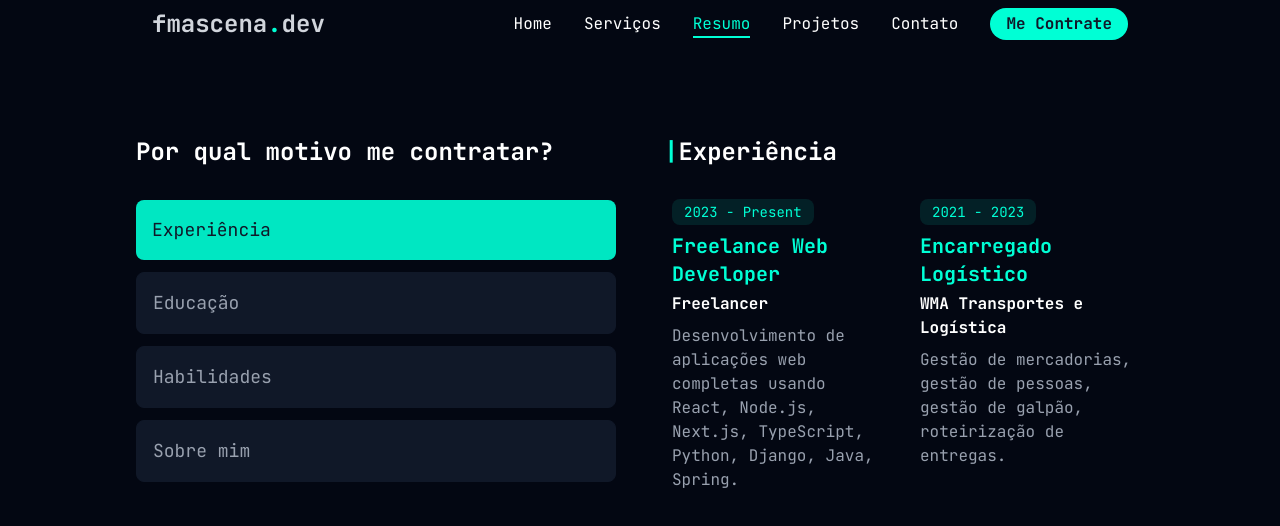
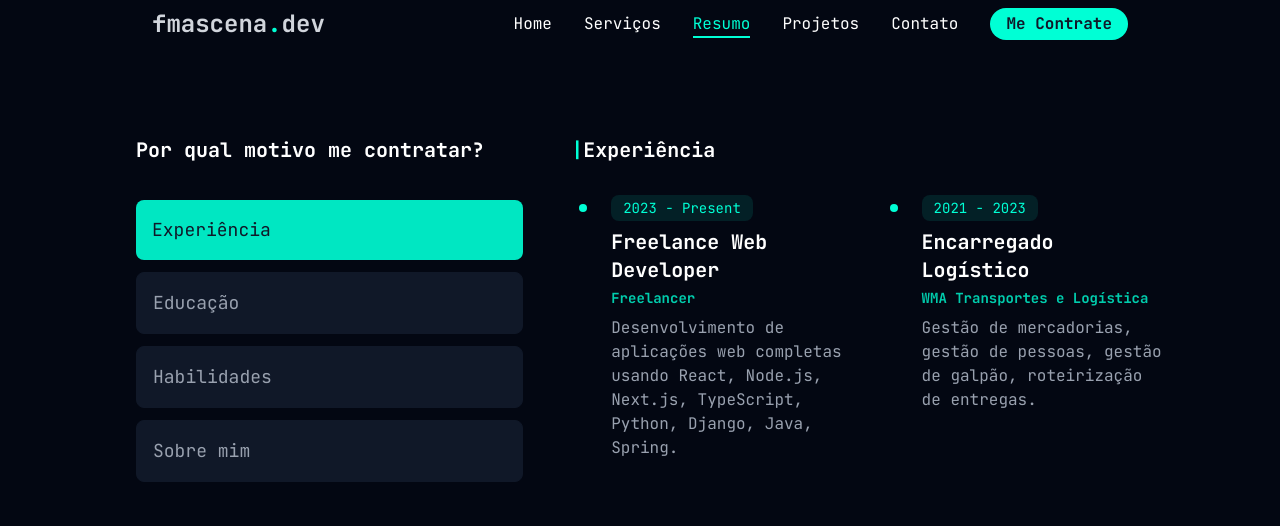
Before and after one commit to fmascena-dev/portfolio_next, a Next.js app: page /resume in a window 1280 px wide. Shown: the top 526 px of the page. Built offline with nearby package versions, Linux system fonts and the light colour scheme.

Commit message:
feat: finalizando Resumo

```diff
--- a/src/components/Resume.tsx
+++ b/src/components/Resume.tsx
@@ -1,7 +1,8 @@
 "use client";
 
-import { ExperienceTabs, resumeData } from "@/lib/constants";
+import { ExperienceTabs, resumeData, skillsData } from "@/lib/constants";
 import { AnimatePresence, motion } from "framer-motion";
+import Image from "next/image";
 import { useState } from "react";
 
 export default function Resume() {
@@ -17,28 +18,106 @@ export default function Resume() {
                 key={index}
                 initial={{ opacity: 0, y: 20 }}
                 animate={{ opacity: 1, y: 0 }}
-                className=""
+                className="relative pl-8 before:absolute before:left-0 before:top-2 before:w-2 before:h-2 before:bg-[#00ffd5] before:rounded-full"
               >
                 <span className="text-[#00ffd5] text-sm font-medium bg-[#00ffd5]/10 rounded-lg w-fit px-3 py-1">
                   {experience.period}
                 </span>
 
-                <h3 className="text-xl text-[#00ffd5] font-bold mt-2">
-                  {experience.title}
-                </h3>
+                <h3 className="text-xl font-bold mt-2">{experience.title}</h3>
 
-                <p className="mt-1 font-bold">{experience.company}</p>
+                <p className="mt-1 text-sm font-bold text-[#00ffd5]/80">
+                  {experience.company}
+                </p>
                 <p className="text-gray-400 mt-2">{experience.description}</p>
               </motion.div>
             ))}
           </div>
         );
+
       case "education":
-        return "education";
+        return (
+          <div className="grid md:grid-cols-2 gap-8 px-2">
+            {resumeData.education.map((education, index) => (
+              <motion.div
+                key={index}
+                initial={{ opacity: 0, y: 20 }}
+                animate={{ opacity: 1, y: 0 }}
+                transition={{ delay: 0.2 }}
+                className="relative pl-8 before:absolute before:left-0 before:top-2 before:w-2 before:h-2 before:bg-[#00ffd5] before:rounded-full"
+              >
+                <span className="text-[#00ffd5] text-sm font-medium bg-[#00ffd5]/10 rounded-lg w-fit px-3 py-1">
+                  {education.period}
+                </span>
+
+                <h3 className="text-xl font-bold mt-2">{education.title}</h3>
+
+                <p className="mt-1 text-sm font-bold text-[#00ffd5]/80">
+                  {education.institution}
+                </p>
+                <p className="text-gray-400 mt-2">{education.description}</p>
+              </motion.div>
+            ))}
+          </div>
+        );
       case "skills":
-        return "skills";
+        return (
+          <div className="grid grid-cols-1 sm:grid-cols-2 md:grid-cols-4 sm:gap-8 gap-4 mt-10 lg:mt-12">
+            {skillsData.map((skill, index) => (
+              <motion.div
+                key={index}
+                initial={{ opacity: 0, y: 20 }}
+                animate={{ opacity: 1, y: 0 }}
+                transition={{ delay: 0.2 }}
+                whileHover={{ y: -10 }}
+                className="group relative bg-[#00ffd5]/10 p-8 rounded-xl border border-[#00ffd5]/20 hover:border-[#00ffd5] transition-all duration-300"
+              >
+                <div className="flex flex-col items-center">
+                  <Image
+                    src={skill.icon}
+                    alt={skill.name}
+                    title={skill.name}
+                    width={96}
+                    height={96}
+                    className="w-full h-full object-contain"
+                  />
+                </div>
+                <div className="absolute bottom-0 left-0 bg-[#00ffd5]/50 transform scale-x-0 group-hover:scale-x-100 transition-transform duration-300 rounded-b-xl" />
+              </motion.div>
+            ))}
+          </div>
+        );
       case "about":
-        return "about";
+        return (
+          <motion.div
+            initial={{ opacity: 0, y: 20 }}
+            animate={{ opacity: 1, y: 0 }}
+            transition={{ delay: 0.2 }}
+            className="grid md:grid-cols-2 gap-8"
+          >
+            <div className="bg-[#00ffd5]/10 p-4 rounded-xl border border-[#00ffd5]/20 hover:border-[#00ffd5]">
+              <h3 className="text-xl font-bold mb-4">Sobre mim</h3>
+
+              <p className="text-[#00ffd5] text-sm">
+                {resumeData.about.description}
+              </p>
+            </div>
+
+            <div className="bg-[#00ffd5]/10 p-4 rounded-xl border border-[#00ffd5]/20 hover:border-[#00ffd5]">
+              <h3 className="text-xl font-bold mb-4">Interesses</h3>
+              <div className="flex flex-wrap gap-2">
+                {resumeData.about.interests.map((interest, index) => (
+                  <span
+                    key={index}
+                    className="px-3 py-1 bg-[#00ffd5]/10 text-[#00ffd5] rounded-full text-sm border border-[#00ffd5]/60"
+                  >
+                    {interest}
+                  </span>
+                ))}
+              </div>
+            </div>
+          </motion.div>
+        );
       default:
         return "";
     }
@@ -46,19 +125,19 @@ export default function Resume() {
 
   return (
     <section className="min-h-screen bg-gray-950 text-white pt-10">
-      <div className="max-w-5xl mx-auto px-2 py-12">
-        <div className="grid lg:grid-cols-2 gap-12">
+      <div className="max-w-5xl mx-auto px-2 py-12 ">
+        <div className="grid grid-cols-1 md:grid-cols-[40%_60%] lg:gap-8">
           {/* Sidebar */}
-          <div className="space-y-4">
+          <div className="space-y-3 mr-4">
             <motion.h2
               initial={{ opacity: 0, y: 20 }}
               animate={{ opacity: 1, y: 0 }}
-              className="text-2xl font-bold mb-8"
+              className="text-xl font-bold mb-9"
             >
               Por qual motivo me contratar?
             </motion.h2>
 
-            <div className="space-y-3">
+            <div className="space-y-3 mb-8">
               {ExperienceTabs.map((tab, index) => (
                 <motion.button
                   key={tab.id}
@@ -79,11 +158,11 @@ export default function Resume() {
           </div>
 
           {/* Content */}
-          <div className="space-y-4">
+          <div className="space-y-2">
             <motion.h2
               initial={{ opacity: 0, y: 20 }}
               animate={{ opacity: 1, y: 0 }}
-              className="text-2xl font-bold mb-8"
+              className="text-xl font-bold mb-8"
             >
               <span className="text-[#00ffd5] font-bold">|</span>
               {ExperienceTabs.find((tab) => tab.id === activeTab)?.title}
```
